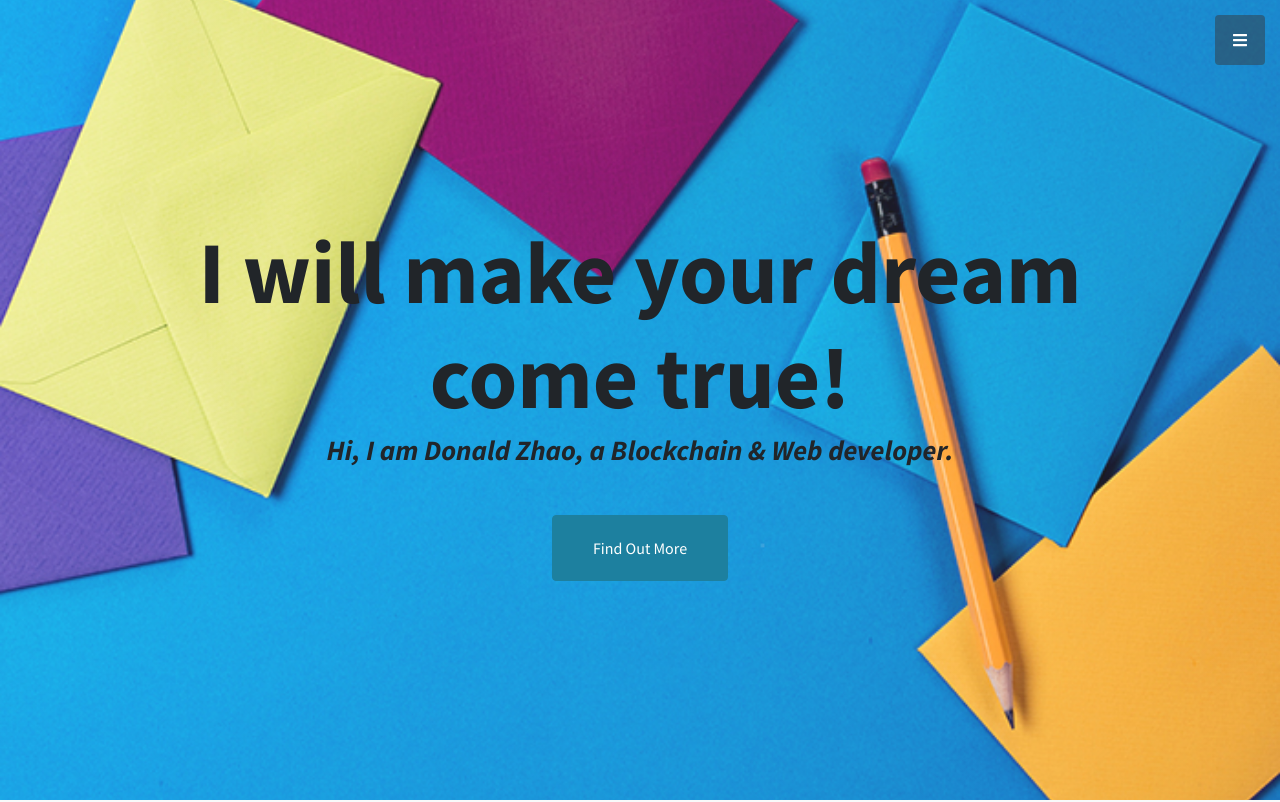
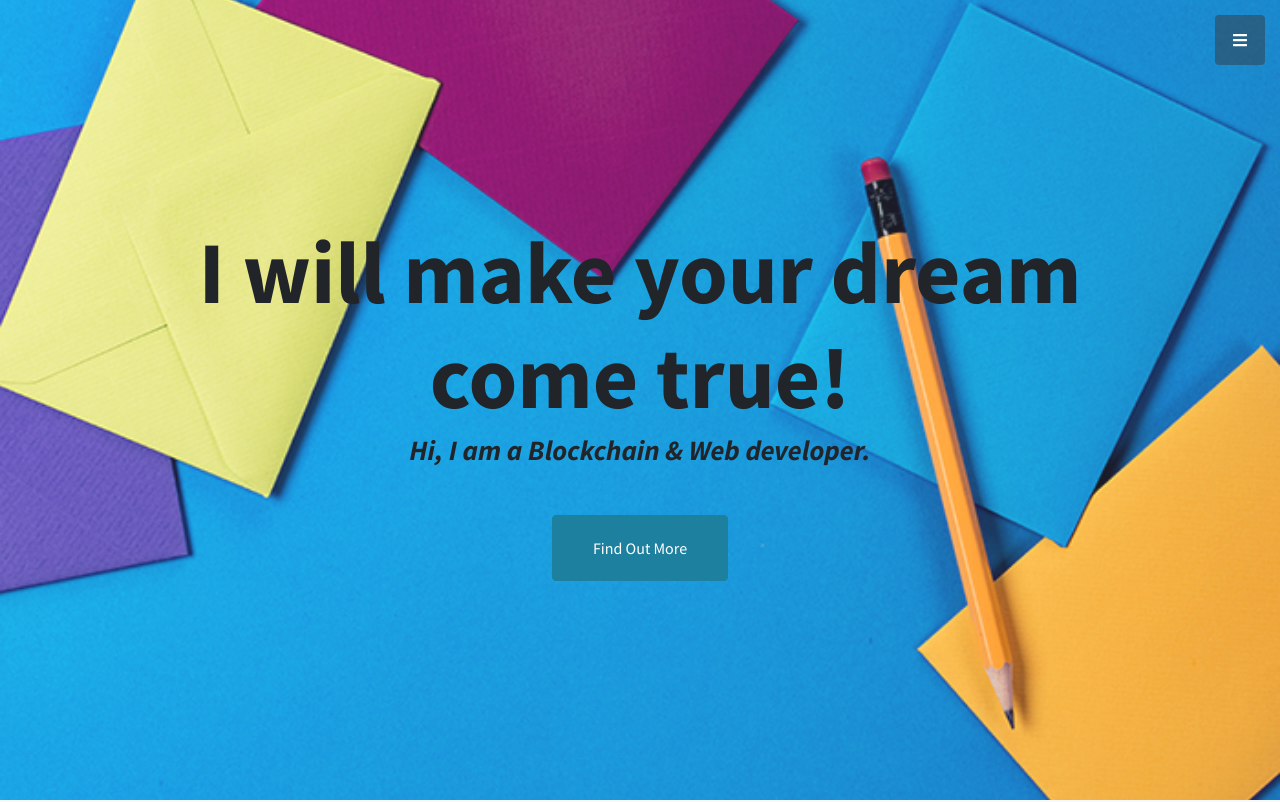
Before and after one commit to Stenor5/Stenor0515.github.io, a plain HTML site: page index.html in a window 1280 px wide. Shown: the top 802 px of the page. Drawn offline with nearby package versions, Linux system fonts and the light colour scheme.

Commit message:
change some text

```diff
--- a/index.html
+++ b/index.html
@@ -6,7 +6,7 @@
   <meta name="viewport" content="width=device-width, initial-scale=1, shrink-to-fit=no" />
   <meta name="description" content="" />
   <meta name="author" content="" />
-  <title>Donald's portfolio</title>
+  <title>Mt portfolio</title>
   <!-- Favicon-->
   <link rel="icon" type="image/x-icon" href="assets/favicon.ico" />
   <!-- Font Awesome icons (free version)-->
@@ -41,7 +41,7 @@
   <header class="masthead d-flex align-items-center">
     <div class="container px-4 px-lg-5 text-center">
       <h1 class="mb-1">I will make your dream come true!</h1>
-      <h3 class="mb-5"><em>Hi, I am Donald Zhao, a Blockchain & Web developer.</em></h3>
+      <h3 class="mb-5"><em>Hi, I am a Blockchain & Web developer.</em></h3>
       <a class="btn btn-primary btn-xl" href="#about">Find Out More</a>
     </div>
   </header>
```
